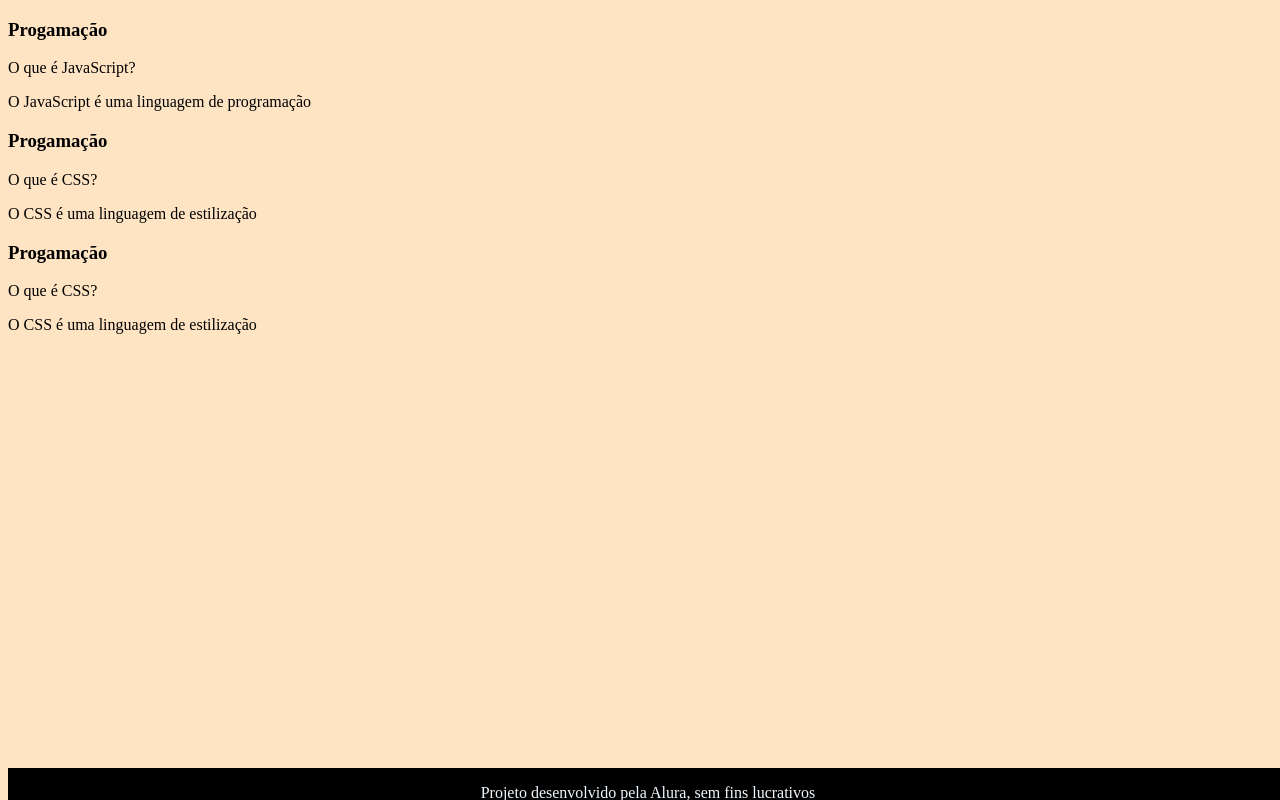
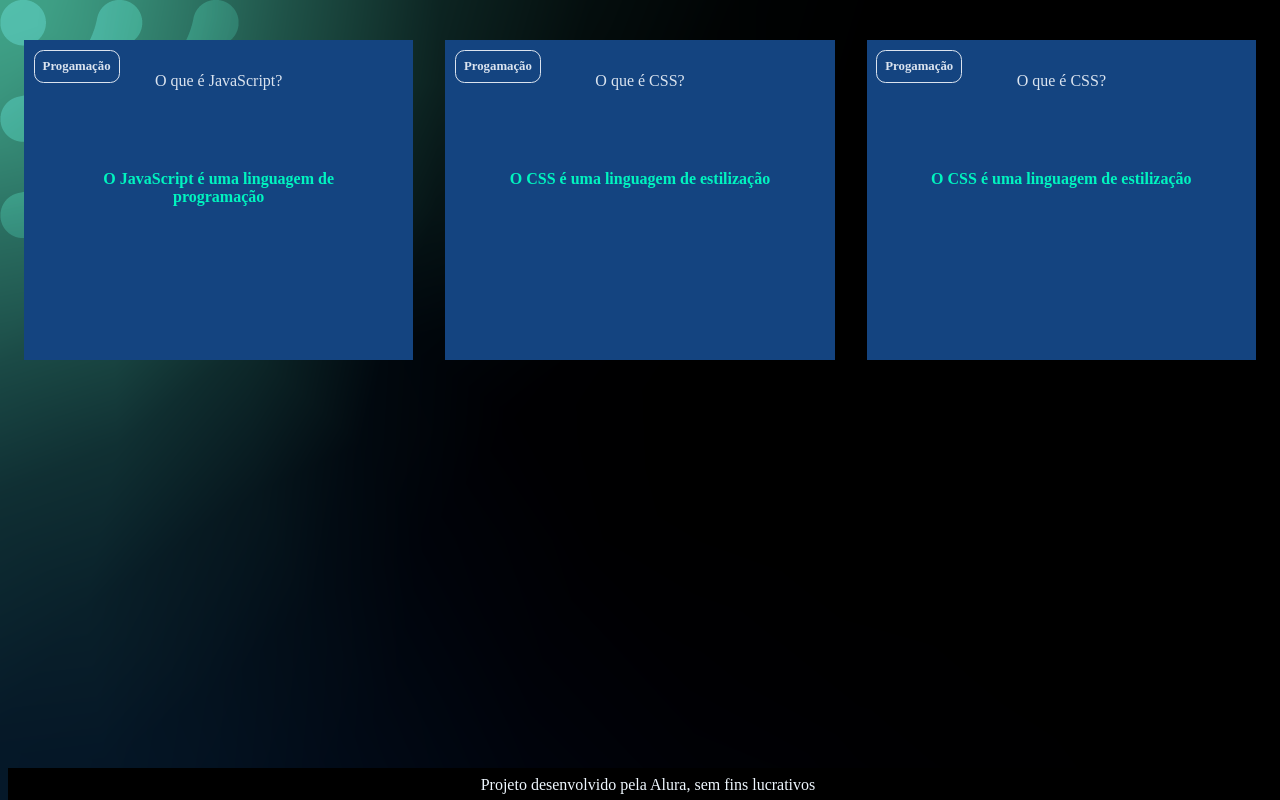
Before and after one commit to SaraIsadora/ferramenta-interativa-de-estudo, a plain HTML site: page index.html in a window 1280 px wide. Drawn offline with Linux system fonts and the light colour scheme.

Commit message:
Add files via upload

```diff
--- a/assets/styles.css
+++ b/assets/styles.css
@@ -1,5 +1,55 @@
+:root {
+    --text-color: #DBE4EF;
+    --card-front-color: #144480;
+    --card-back-color: #00F4BF;
+}
+
 body{
-    background-color: bisque;
+    background:url('img/bg-desktop.webp');
+    font-family: Bai Jamjuree;
+}
+
+#container {
+    display: flex;
+}
+
+.cartao{
+    margin: 1rem 1rem;
+    height: 20rem;
+    flex-grow: 1;
+    flex-basis: calc(33% - 6rem);
+}
+
+.cartao__conteudo{
+    text-align: center;
+    background-color:var(--card-front-color);
+    height: 100%;
+}
+
+.cartao__conteudo h3{
+    color: var(--text-color);
+    border: 1px solid var(--text-color);
+    text-align: left;
+    padding: 0.5rem;
+    position: absolute;
+    margin: 0.6rem;
+    border-radius: 0.6rem;
+    font-size: 1vw;
+}
+
+.cartao__conteudo p {
+    margin-top: 1rem;
+    padding: 2rem;
+}
+
+.cartao__conteudo__pergunta p {
+    color: var(--text-color);
+    font-weight: 500;
+}
+
+.cartao__conteudo__resposta p {
+    color: var(--card-back-color);
+    font-weight: 700;
 }
 
 footer{
@@ -14,4 +64,5 @@ footer{
 footer p{
     text-align: center;
     font-size: 0,3em;
+    margin-top: 0.5em;
 }
```
Also changed, not shown: assets/img/bg-desktop.webp (added), assets/img/bg-mobile.webp (added), assets/img/bg-tablet.webp (added).
